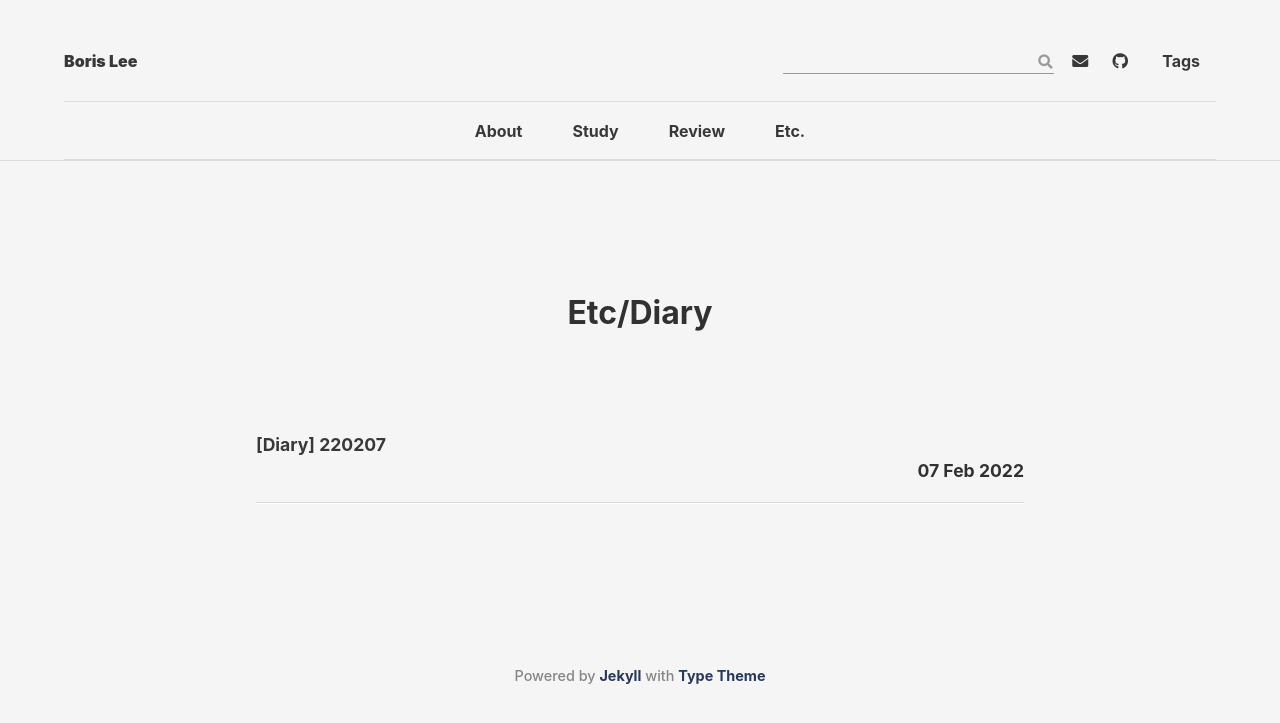
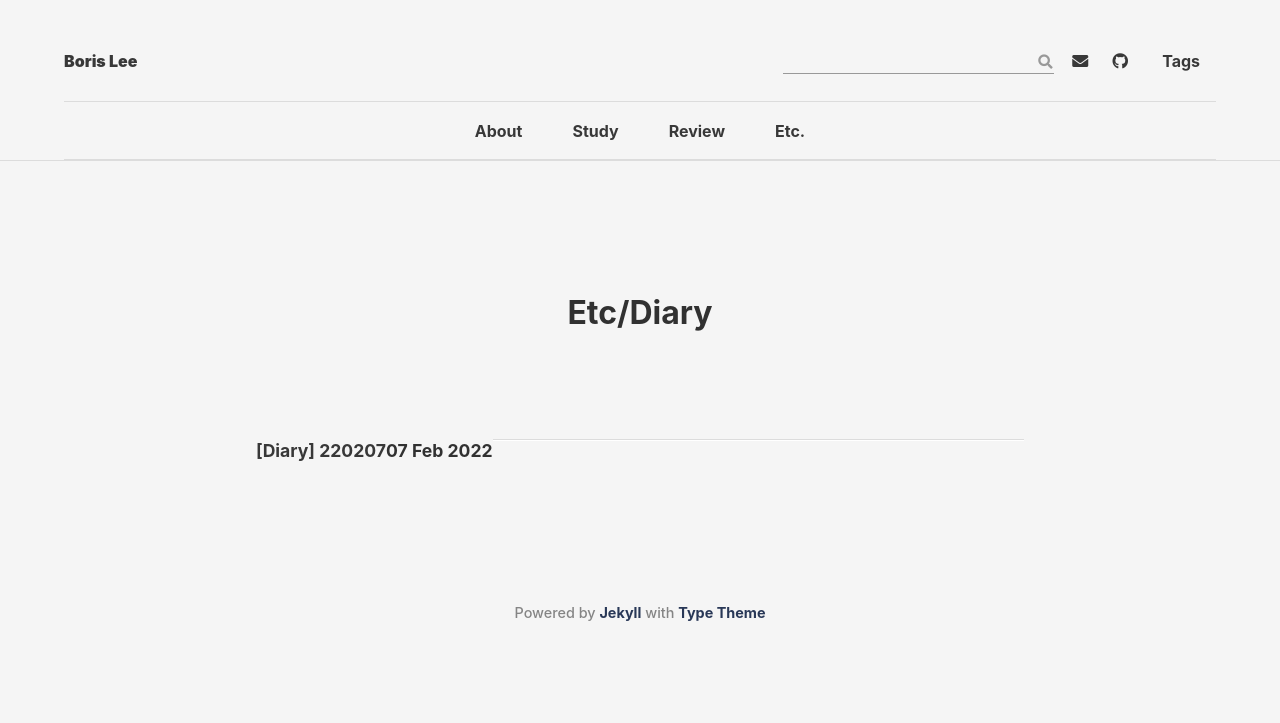
Before and after one commit to borisleevin/borisleevin.github.io, a Jekyll site: the page built from category/Diary.md, in a window 1280 px wide. Shown: the top 723 px of the page. Built offline with Jekyll 4.4.1, drawn with Linux system fonts in a browser that asks for light colours; nearby versions of some CDN libraries; some web fonts are replaced.

Commit message:
span add

```diff
--- a/_includes/head.html
+++ b/_includes/head.html
@@ -10,6 +10,7 @@
   />
   <meta name="viewport" content="width=device-width, initial-scale=1" />
   <meta name="naver-site-verification" content="be43a5f64cf4033a376139dd2f58580fd79ba25b" />
+  <meta name="google-site-verification" content="w72BB_x9p3t0kWJT_ZsefEv1M8LO7IQzpIdJkegMypA" />
   <meta name="google-site-verification" content="w72BB_x9p3t0kWJT_ZsefEv1M8LO7IQzpIdJkegMypA" />
 
   <!-- CSS -->
--- a/_layouts/category.html
+++ b/_layouts/category.html
@@ -10,8 +10,8 @@ layout: default
   site.categories[category] %}
   <li>
     <h3>
-      <a href="{{  post.url | relative_url }}">{{ post.title }}</a>
-      <p style="text-align:right;">{{ post.date | date_to_string }}</p>
+      <span style="float:left;"><a href="{{  post.url | relative_url }}">{{ post.title }}</a></span>
+      <span style="float:left;">{{ post.date | date_to_string }}</span>
       <hr>
     </h3>
   </li>
```
